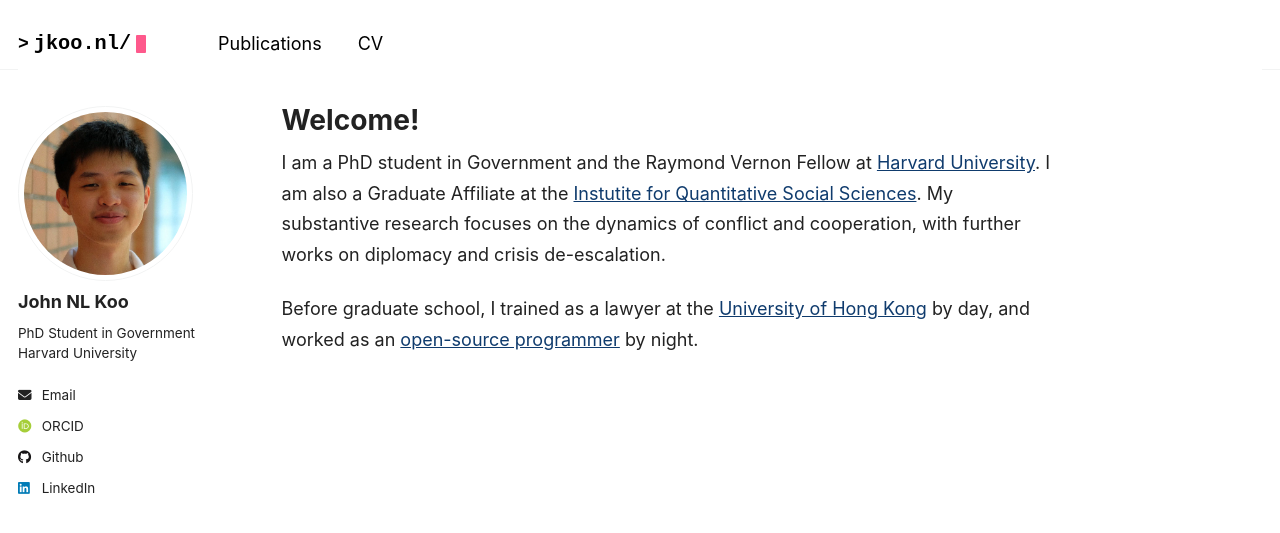
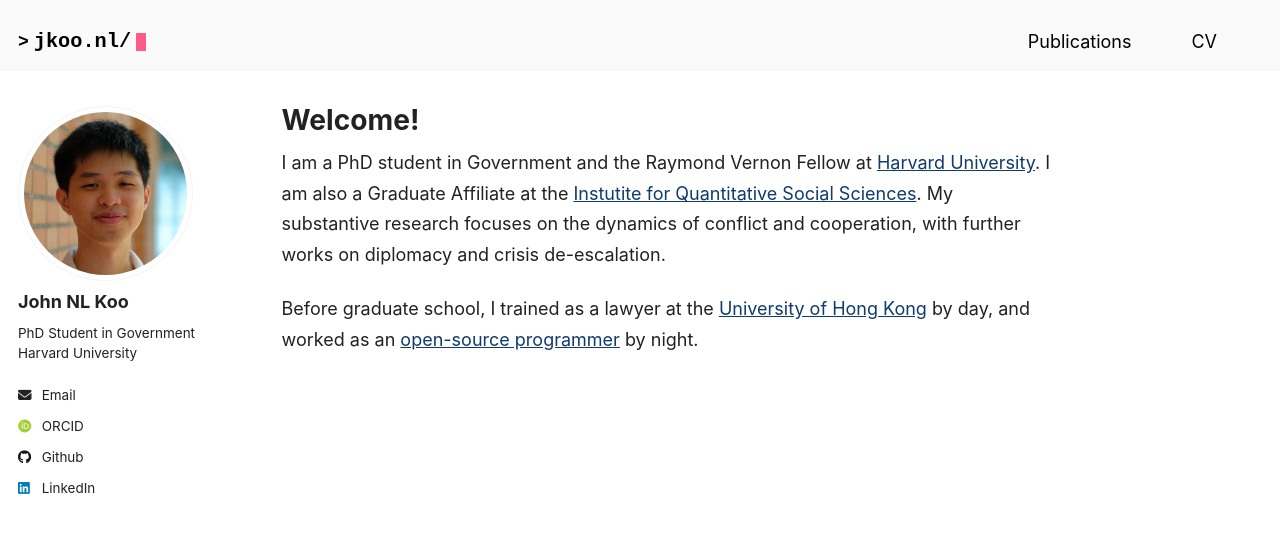
Before and after one commit to tanxpyox/jkoo.nl, a Jekyll site: the page built from _pages/about.md, in a window 1280 px wide. Shown: the top 533 px of the page. Built offline with Jekyll 4.4.1, drawn with Linux system fonts in a browser that asks for light colours; some web fonts are replaced.

Commit message:
fast menu

```diff
--- a/_includes/head/custom.html
+++ b/_includes/head/custom.html
@@ -1,7 +1,6 @@
 {% include base_path %}
 
 <!-- start custom head snippets -->
-
 
 <link rel="icon" type="image/png" href="{{ base_path }}/images/favicon-16x16.png" sizes="16x16">
 <link rel="icon" type="image/png" href="{{ base_path }}/images/favicon-32x32.png" sizes="32x32">
--- a/_includes/masthead.html
+++ b/_includes/masthead.html
@@ -2,10 +2,7 @@
 
 <div class="masthead">
   <div class="masthead__inner-wrap">
-    <div class="masthead__menu">
-      <nav id="site-nav" class="greedy-nav">
-        <button><div class="navicon"></div></button>
-        <ul class="visible-links">
+  <span class="header__inner">
     <li class="masthead__menu-item masthead__menu-item--lg" style="text-decoration: none;">
       <a href="{{ base_path }}/">
         <div class="xlogo">
@@ -15,6 +12,9 @@
         </div>
       </a>
     </li>
+      <span class="header__right">
+          <nav class="menu">
+            <ul class="menu__inner">
               {% for link in site.data.navigation.main %}
               {% if link.url contains 'http' %}
                 {% assign domain = '' %}
@@ -24,8 +24,14 @@
               <li class="masthead__menu-item"><a href="{{ domain }}{{ link.url }}">{{ link.title }}</a></li>
               {% endfor %}
             </ul>
-        <ul class="hidden-links hidden"></ul>
         </nav>
+        <span class="menu-trigger">
+          <svg xmlns="http://www.w3.org/2000/svg" viewBox="0 0 24 24">
+              <path d="M0 0h24v24H0z" fill="none"/>
+              <path d="M3 18h18v-2H3v2zm0-5h18v-2H3v2zm0-7v2h18V6H3z"/>
+          </svg>
+      </span>
+      </span>
+  </span>
 </div>
 </div>
-</div>
--- a/_includes/scripts.html
+++ b/_includes/scripts.html
@@ -1,3 +1,4 @@
 <script src="{{ base_path }}/assets/js/main.min.js"></script>
+<script src="{{ base_path }}/assets/js/menu.js"></script>
 
 {% include analytics.html %}
--- a/_sass/_masthead.scss
+++ b/_sass/_masthead.scss
@@ -1,10 +1,12 @@
 /* ==========================================================================
    MASTHEAD
    ========================================================================== */
+$media-size-phone: "(max-width: 684px)";
+$media-size-tablet: "(max-width: 900px)";
 
 .masthead {
   position: fixed;
-  background: white;
+  background: #fafafa;
   border-bottom: 1px solid $border-color;
   height: $masthead-height;
   top: 0;
@@ -50,10 +52,162 @@
   display: block;
   list-style-type: none;
   white-space: nowrap;
-
+  color: #000;
   &--lg {
     padding-right: 2em;
     font-weight: 700;
+  }
+}
+
+.header {
+  display: flex;
+  align-items: center;
+  justify-content: center;
+  position: relative;
+  padding: 20px;
+  // Default
+  background: #fafafa;
+
+
+  &__right {
+    display: flex;
+    flex-direction: row;
+    align-items: center;
+
+    @media #{$media-size-phone} {
+      flex-direction: row-reverse;
+    }
+  }
+
+  &__inner {
+    display: flex;
+    align-items: center;
+    justify-content: space-between;
+    margin: 0 auto;
+    max-width: 100%;
+  }
+}
+
+.theme-toggle {
+  display: flex;
+  align-items: center;
+  justify-content: center;
+  line-height: 1;
+  cursor: pointer;
+}
+
+.theme-toggler {
+  fill: currentColor;
+}
+
+.not-selectable {
+  user-select: none;
+  -webkit-user-select: none;
+  -moz-user-select: none;
+  -ms-user-select: none;
+}
+
+.menu {
+  z-index: 9999;
+  // Default
+  background: #fafafa;
+
+  @media #{$media-size-phone} {
+    position: absolute;
+    top: 50px;
+    right: 0;
+    border: none;
+    margin: 0;
+    padding: 10px;
+  }
+
+  &__inner {
+    display: flex;
+    align-items: center;
+    justify-content: flex-start;
+    max-width: 100%;
+    margin: 0 auto;
+    padding: 0 15px;
+    font-size: 1rem;
+    list-style: none;
+
+    li {
+      margin: 0 12px;
+    }
+
+    @media #{$media-size-phone} {
+      flex-direction: column;
+      align-items: flex-start;
+      padding: 0;
+
+      li {
+        margin: 0;
+        padding: 5px;
+      }
+    }
+  }
+
+  &-trigger {
+    width: 24px;
+    height: 24px;
+    fill: currentColor;
+    margin-left: 10px;
+    cursor: pointer;
+    display: none;
+
+    @media #{$media-size-phone} {
+      display: block;
+    }
+  }
+
+  a {
+    display: block;
+    margin: 0 1rem;
+    padding: 0.5rem 0;
+    color: $masthead-link-color;
+    text-decoration: none;
+  }
+}
+
+
+.submenu {
+  background: white;
+
+  ul {
+    list-style-type: none;
+    margin: 0;
+    padding: 0;
+    overflow: hidden;
+  }
+
+  li a, .dropbtn {
+    display: inline-block;
+    text-decoration: none;
+  }
+
+  li.dropdown {
+    display: inline-block;
+  }
+
+  .dropdown-content {
+    display: none;
+    position: absolute;
+    background: white;
+  }
+
+  .dropdown-content a {
+    padding: 12px 20px;
+    text-decoration: none;
+    display: block;
+    text-align: left;
+  }
+
+  .dropdown-content a:hover {
+    background: white;
+  }
+
+  .dropdown:hover .dropdown-content {
+    display: block;
   }
 }
 
@@ -71,11 +225,13 @@
 
   &__mark {
     margin-right: 5px;
+    color: #000;
   }
 
   &__text {
     font-size: 1.125rem;
     white-space: nowrap;
+    color: #000;
   }
 
   &__cursor {
--- a/_sass/_variables.scss
+++ b/_sass/_variables.scss
@@ -163,3 +163,8 @@ $box-shadow                 : 0 1px 1px rgba(0, 0, 0, 0.125);
 $navicon-width              : 28px;
 $navicon-height             : 4px;
 $global-transition          : all 0.2s ease-in-out;
+
+:root {
+   --phoneWidth: (max-width: 684px);
+   --tabletWidth: (max-width: 900px);
+ }
--- /dev/null
+++ b/assets/js/menu.js
@@ -0,0 +1,32 @@
+// Mobile menu
+
+const menuTrigger = document.querySelector(".menu-trigger");
+const menu = document.querySelector(".menu");
+const mobileQuery = getComputedStyle(document.body).getPropertyValue(
+  "--phoneWidth"
+);
+const isMobile = () => window.matchMedia(mobileQuery).matches;
+const isMobileMenu = () => {
+  menuTrigger && menuTrigger.classList.toggle("hidden", !isMobile());
+  menu && menu.classList.toggle("hidden", isMobile());
+};
+
+isMobileMenu();
+
+menuTrigger &&
+  menuTrigger.addEventListener(
+    "click",
+    () => menu && menu.classList.toggle("hidden")
+  );
+
+window.addEventListener("resize", isMobileMenu);
+
+const language = document.getElementsByTagName('html')[0].lang;
+const logo = document.querySelector(".logo__pathname");
+if(logo){
+  window.onload = () => {
+    let path = window.location.pathname.substring(1);
+    path = path.replace(language+'/','')
+    logo.textContent += path.substring(0,path.indexOf('/'));
+  };
+}
```
Lines whose indentation alone changed are shown as unchanged.
